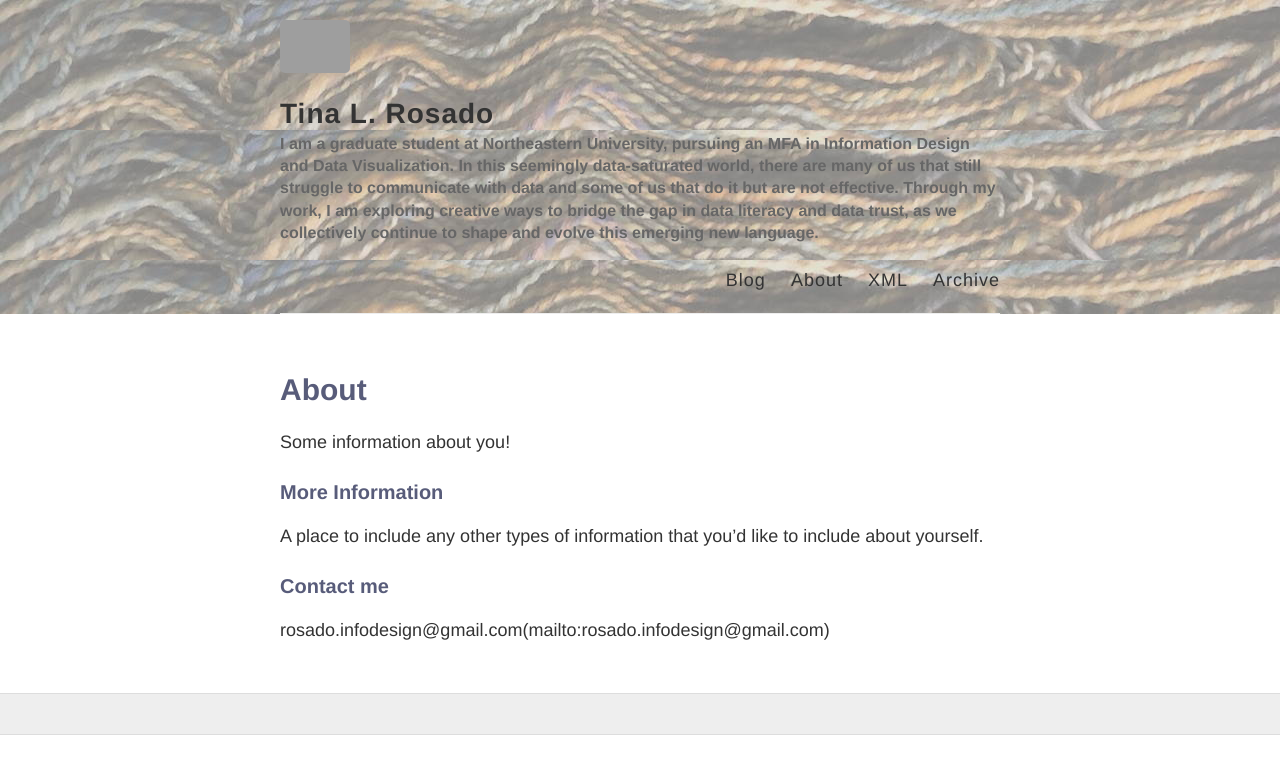
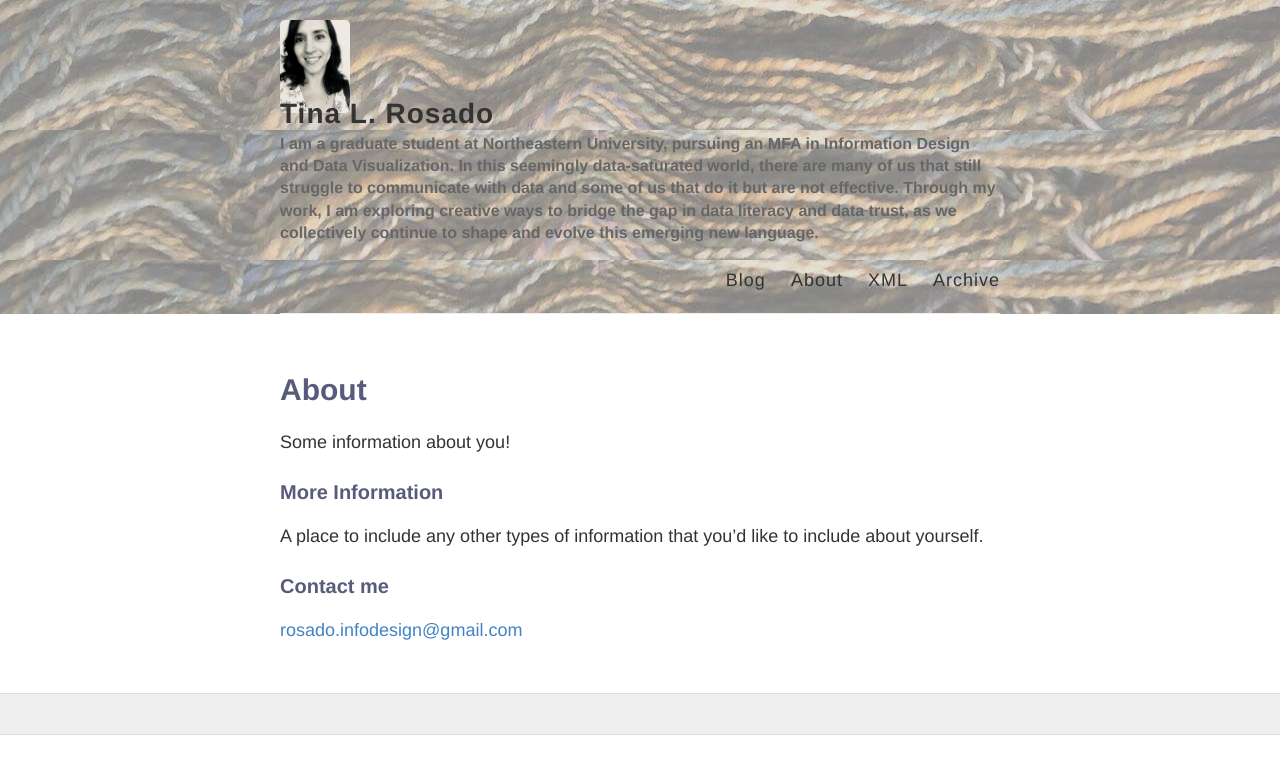
Before and after one commit to TinaLorena/TinaLorena, a Jekyll site: the page built from about.md, in a window 1280 px wide. Shown: the top 774 px of the page. Built offline with Jekyll 4.4.1, drawn with Linux system fonts in a browser that asks for light colours; grey boxes are pictures that could not be loaded.

Commit message:
trying to fix profile avatar

```diff
--- a/_config.yml
+++ b/_config.yml
@@ -9,7 +9,9 @@ name: Tina L. Rosado
 description: I am a graduate student at Northeastern University, pursuing an MFA in Information Design and Data Visualization. In this seemingly data-saturated world, there are many of us that still struggle to communicate with data and some of us that do it but are not effective. Through my work, I am exploring creative ways to bridge the gap in data literacy and data trust, as we collectively continue to shape and evolve this emerging new language.
 
 # URL of your avatar or profile pic
-avatar: https://raw.githubusercontent.com/tinalorena/tinalorena.github.io/main/images/Photo2.jpg
+avatar: /images/Photo2.jpg
+
+#https://raw.githubusercontent.com/tinalorena/tinalorena.github.io/master/
 
 #
 # Flags below are optional
--- a/about.md
+++ b/about.md
@@ -12,4 +12,4 @@ A place to include any other types of information that you'd like to include abo
 
 ### Contact me
 
-rosado.infodesign@gmail.com(mailto:rosado.infodesign@gmail.com)
+[rosado.infodesign@gmail.com](mailto:rosado.infodesign@gmail.com)
```
